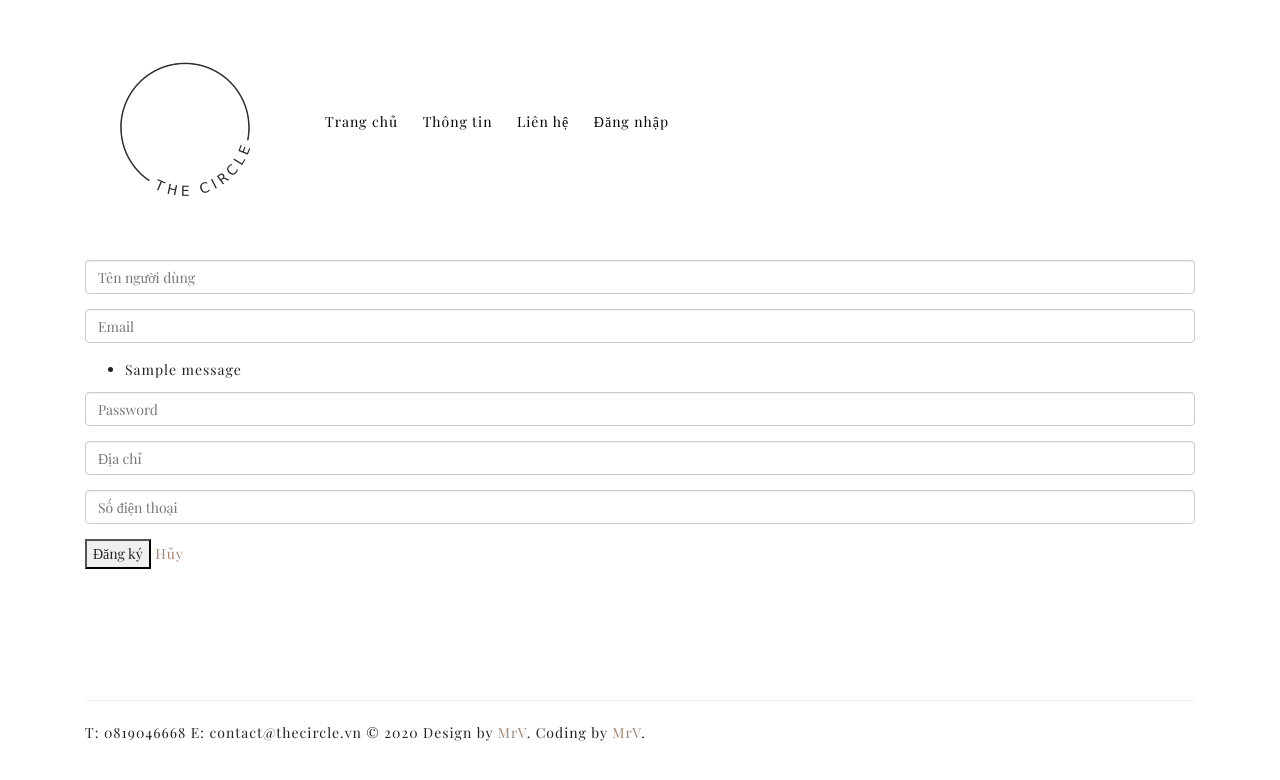
After one commit to MrVu/thecircle, a Flask app: page /register in a window 1280 px wide. The commit adds this page. Shown: the top 780 px of the page. Run offline with Flask 2, Linux system fonts and the light colour scheme; tables that the repository leaves empty hold one stand-in row (values such as "Sample post"); one stand-in notice (Sample message) is shown; some libraries are stand-ins or nearby versions; some web fonts are replaced.

Commit message:
add register page

```diff
--- a/app/auth/forms.py
+++ b/app/auth/forms.py
@@ -7,5 +7,12 @@ from wtforms.validators import ValidationError, DataRequired, Email, EqualTo
 from flask_wtf.file import FileRequired
 
 class LoginForm(FlaskForm):
-    email = StringField(('Username'), validators=[DataRequired()])
-    password = PasswordField(('Password'), validators=[DataRequired()])
+    email = StringField('Email', validators=[DataRequired()])
+    password = PasswordField('Password', validators=[DataRequired()])
+
+class RegisterForm(FlaskForm):
+    name = StringField('Username')
+    phone_number = StringField('Phone Number')
+    address = StringField('Address')
+    email = StringField('Email', validators=[DataRequired()])
+    password = PasswordField('Password', validators=[DataRequired()])
--- a/app/auth/views.py
+++ b/app/auth/views.py
@@ -5,7 +5,7 @@ from app.main.models import Post, User
 from werkzeug.utils import secure_filename
 from app import db
 from app.main.models import requires_access_level, ACCESS
-from .forms import LoginForm
+from .forms import LoginForm, RegisterForm
 
 auth = Blueprint('auth', __name__)
 
@@ -13,9 +13,34 @@ auth = Blueprint('auth', __name__)
 @auth.route('/users/<int:id>')
 @requires_access_level(ACCESS['user'])
 def user_profile(id):
-    table_header = ['Mặt hàng', 'Tiền đầu tư','Phí kho hàng', 'Tình trạng']
+    table_header = ['Mặt hàng', 'Tiền đầu tư', 'Phí kho hàng', 'Tình trạng']
     user = User.query.get(id)
     return render_template('auth/user_profile.html', user=user, table_header=table_header)
+
+
+@auth.route('/register', methods=['GET', 'POST'])
+def register():
+    if current_user.is_authenticated:
+        return redirect(url_for('auth.user_profile', id=current_user.id))
+    form = RegisterForm()
+    if form.validate_on_submit():
+        name = form.name.data
+        phone_number = form.phone_number.data
+        address = form.address.data
+        email = form.email.data
+        existed_user = User.query.filter_by(email=email).first()
+        if existed_user:
+            flash('Email đã được sử dụng')
+            return redirect(url_for('auth.register'))
+        pw = form.password.data
+        user = User(name=name, phone_number=phone_number,
+                    address=address, email=email)
+        user.set_password(pw)
+        db.session.add(user)
+        db.session.commit()
+        login_user(user)
+        return redirect(url_for('auth.user_profile', id=user.id))
+    return render_template('auth/register.html', form=form)
 
 
 @auth.route('/login', methods=['GET', 'POST'])
--- a/app/main/views.py
+++ b/app/main/views.py
@@ -8,9 +8,11 @@ from flask_login import current_user
 
 main = Blueprint('main', __name__)
 
+
 def send_email(subject, sender, recipients, text_body, user_name, user_email):
     msg = Message(subject, sender=sender, recipients=recipients)
-    msg.body = text_body + '\n' + 'From: ' + user_name + "\n" + 'Email: ' + user_email
+    msg.body = text_body + '\n' + 'From: ' + \
+        user_name + "\n" + 'Email: ' + user_email
     mail.send(msg)
 
 
@@ -41,7 +43,6 @@ def about_us():
 
 
 @main.route('/contact-us', methods=['GET', 'POST'])
-@requires_access_level(ACCESS['user'])
 def contact_us():
     form = ContactForm()
     if form.validate_on_submit():
--- a/app/templates/auth/login.html
+++ b/app/templates/auth/login.html
@@ -3,11 +3,12 @@
 <form method="POST" enctype="multipart/form-data">
   {{ form.csrf_token }}
   <div class="form-group">
-            {{ form.email(class="form-control",placeholder="Email" )}}
+    {{ form.email(class="form-control",placeholder="Email", required="True" )}}
   </div>
   <div class="form-group">
-            {{ form.password(class="form-control",placeholder="Password" )}}
+    {{ form.password(class="form-control",placeholder="Password", required="True" )}}
   </div>
   <button type="submit">Đăng nhập</button>
+  <a href="/register">Đăng ký</a>
 </form>
 {% endblock %}
--- /dev/null
+++ b/app/templates/auth/register.html
@@ -0,0 +1,32 @@
+{% extends 'base.html'%}
+{% block contents %}
+<form method="POST" enctype="multipart/form-data">
+  {{ form.csrf_token }}
+  <div class="form-group">
+    {{ form.name(class="form-control",placeholder="Tên người dùng", required="True" )}}
+  </div>
+  <div class="form-group">
+    {{ form.email(class="form-control",placeholder="Email", required="True" )}}
+  </div>
+  {% with messages = get_flashed_messages() %}
+  {% if messages %}
+  <ul class=flashes>
+    {% for message in messages %}
+    <li>{{ message }}</li>
+    {% endfor %}
+  </ul>
+  {% endif %}
+  {% endwith %}
+  <div class="form-group">
+    {{ form.password(class="form-control",placeholder="Password", required="True" )}}
+  </div>
+  <div class="form-group">
+    {{ form.address(class="form-control",placeholder="Địa chỉ", required="True" )}}
+  </div>
+  <div class="form-group">
+    {{ form.phone_number(class="form-control",placeholder="Số điện thoại", required="True" )}}
+  </div>
+  <button type="submit">Đăng ký</button>
+  <a href="/">Hủy</a>
+</form>
+{% endblock %}
--- a/app/templates/base.html
+++ b/app/templates/base.html
@@ -66,7 +66,7 @@
     <div class="oi_footer">
         <div class="row">
             <div class="col-md-12">
-                T: 0819046668 E: contact@thecircle.com © 2020 Design by <a
+                T: 0819046668 E: contact@thecircle.vn © 2020 Design by <a
                     href="#">MrV</a>. Coding by <a
                     href="https://www.facebook.com/vuhoang17891" target="_blank">MrV</a>.
             </div>
```
Also changed, not shown: app/templates/main/contact_us.html (+5 -6 lines), app/templates/auth/user_profile.html (indentation only). Lines whose indentation alone changed are shown as unchanged.
